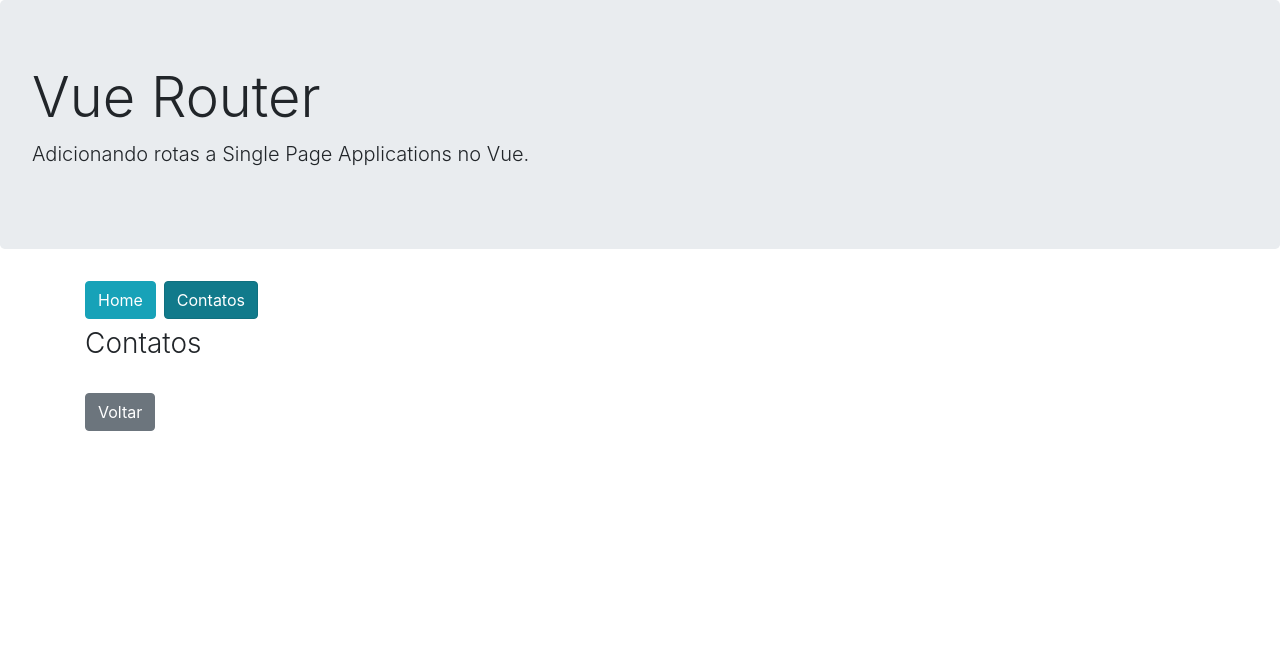
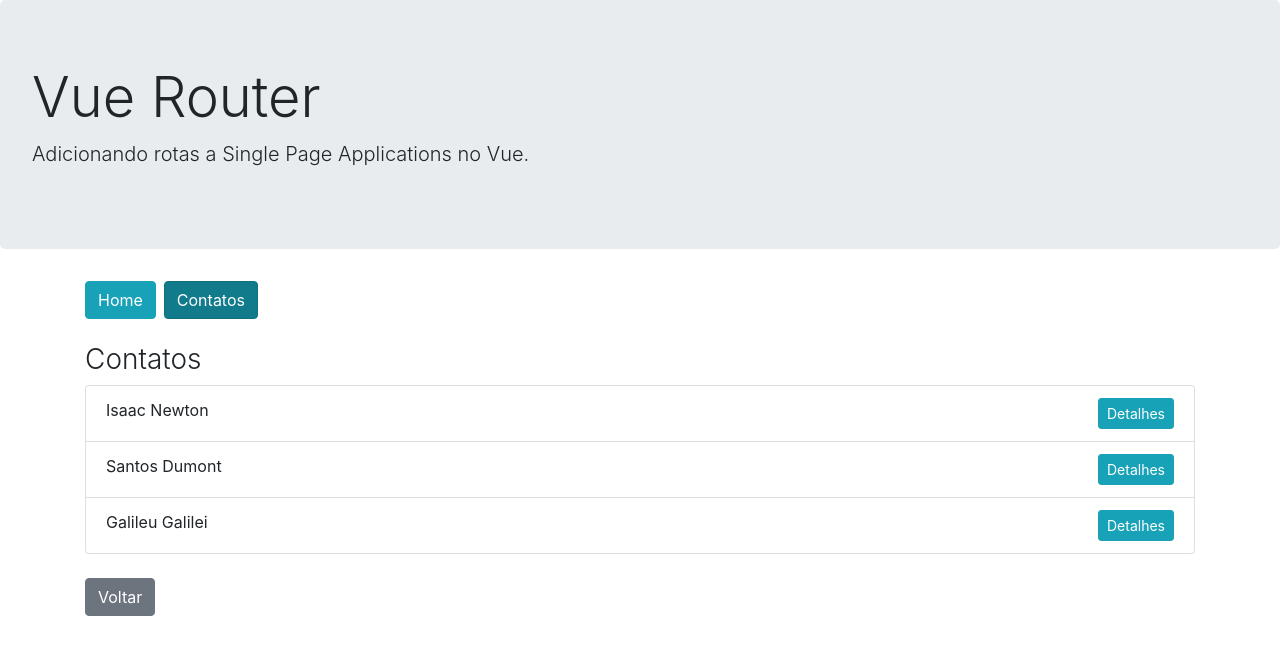
Before and after one commit to JudsonRodrigues/vue-router-spa, a Vue app: page /contatos in a window 1280 px wide. Shown: the top 654 px of the page. Built offline with nearby package versions, Linux system fonts and the light colour scheme.

Commit message:
Componentes aninhados e rotas configuradas

```diff
--- a/src/App.vue
+++ b/src/App.vue
@@ -6,8 +6,8 @@
 		</div>
 
 		<div class="container">
-			<router-link to="/" class="btn btn-info mb-2 mr-2" exact="active">Home</router-link>
-			<router-link :to="{ path:'/contatos'}" class="btn btn-info mb-2 mr-2">Contatos</router-link>
+			<router-link to="/" class="btn btn-info mb-4 mr-2">Home</router-link>
+			<router-link :to="{ path:'/contatos'}" class="btn btn-info mb-4 mr-2">Contatos</router-link>
 
 			<!-- <h3 class="font-weight-light">Contatos</h3> -->
 			<router-view></router-view>
--- /dev/null
+++ b/src/components/contatos/ContatosLista.vue
@@ -0,0 +1,39 @@
+<template>
+	<div>
+		<h3 class="font-weight-light">Contatos</h3>
+
+		<ul class="list-group" v-if="contatos.length>0">
+			<ContatosListaIten
+				class="list-group-item"
+				v-for="contato in contatos"
+				:key="contato.id"
+				:contato="contato"
+			></ContatosListaIten>
+		</ul>
+		<p v-else>Não há contatos cadastrados.</p>
+		<button class="btn btn-secondary mt-4 mb-4" @click="voltar">Voltar</button>
+	</div>
+</template>
+
+<script>
+import ContatosListaIten from "./ContatosListaIten";
+
+export default {
+	components: { ContatosListaIten },
+
+	data() {
+		return {
+			contatos: [
+				{ id: 1, nome: "Isaac Newton", email: "isaac@email.com" },
+				{ id: 2, nome: "Santos Dumont", email: "dumont@email.com" },
+				{ id: 3, nome: "Galileu Galilei", email: "galileu@email.com" }
+			]
+		};
+	},
+	methods: {
+		voltar() {
+			this.$router.back();
+		}
+	}
+};
+</script>
--- /dev/null
+++ b/src/components/contatos/ContatosListaIten.vue
@@ -0,0 +1,18 @@
+<template>
+	<li>
+		<router-link class="btn btn-info btn-sm float-right" :to="`/contatos/${contato.id}`">Detalhes</router-link>
+		<span>{{contato.nome}}</span>
+	</li>
+</template>
+
+
+<script>
+export default {
+	props: {
+		contato: {
+			type: Object,
+			required: true
+		}
+	}
+};
+</script>
--- a/src/router.js
+++ b/src/router.js
@@ -2,14 +2,16 @@
 import VueRouter from 'vue-router'
 
 import Contatos from './views/contatos/Contatos'
+import ContatoDetalhes from './views/contatos/ContatoDetalhes'
 import Home from './views/Home'
 
 Vue.use(VueRouter)
 
 export default new VueRouter({
     mode: 'history',
-    linkActiveClass: 'active',
+    linkExactActiveClass: 'active',
     routes: [
-        { path: '/contatos', component: Contatos },
-        { path: '/', component: Home }]
+        { path: '/contatos', component: Contatos }, // http://localhost:8080/contatos
+        { path: '/contatos/:id', component: ContatoDetalhes }, // http://localhost:8080/contatos/1
+        { path: '/', component: Home }] // http://localhost:8080/
 })
--- /dev/null
+++ b/src/views/contatos/ContatoDetalhes.vue
@@ -0,0 +1,11 @@
+<template>
+	<h3 class="font-weight-light">Detalhes sobre o contato</h3>
+</template>
+
+<script>
+export default {
+	created() {
+		console.log("Parâmetros da rota", this.$route.params);
+	}
+};
+</script>
--- a/src/views/contatos/Contatos.vue
+++ b/src/views/contatos/Contatos.vue
@@ -1,18 +1,13 @@
 <template>
 	<div>
-		<h3 class="font-weight-light">Contatos</h3>
-		<button class="btn btn-secondary mt-4 mb-4" @click="voltar">Voltar</button>
+		<ContatosLista></ContatosLista>
 	</div>
 </template>
 
 <script>
+import ContatosLista from "./../../components/contatos/ContatosLista";
+
 export default {
-	methods: {
-		voltar() {
-			// this.$router.push({ path: "/" });
-			//	this.$router.replace({ path: "/" });
-			this.$router.back();
-		}
-	}
+	components: { ContatosLista }
 };
 </script>
```
